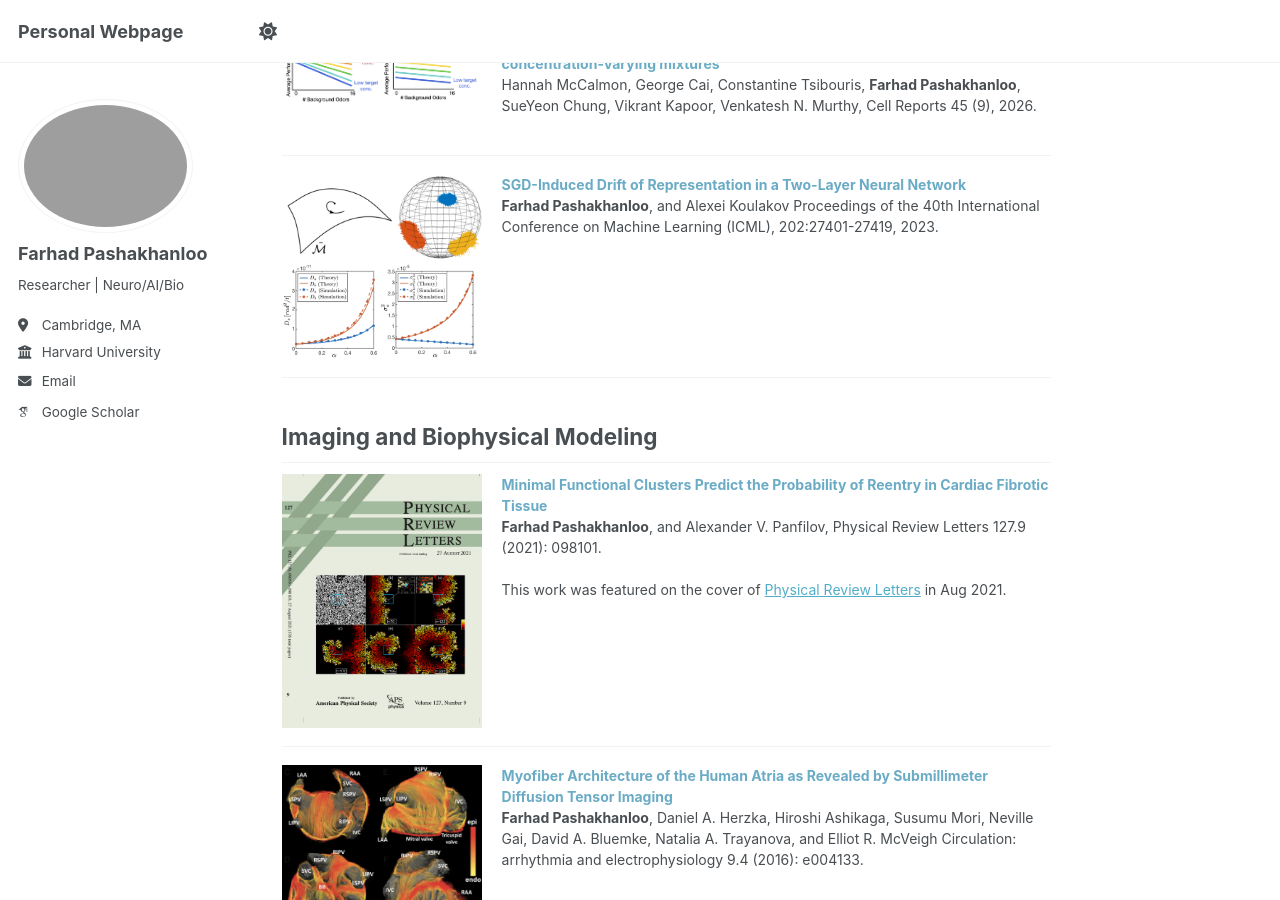
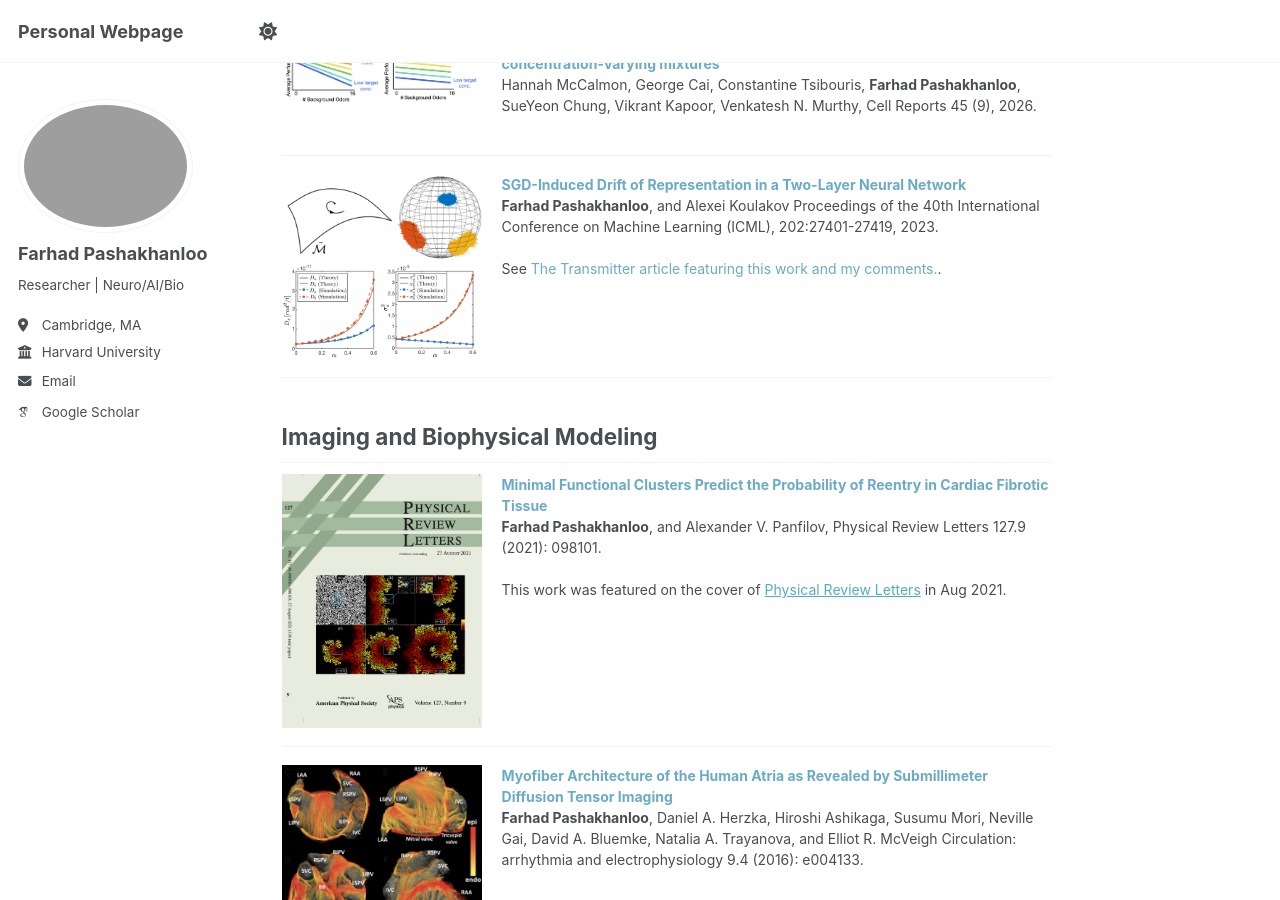
Before and after one commit to fpashakhanloo/fpashakhanloo.github.io, a Jekyll site: the page built from _pages/about.md, in a window 1280 px wide and 900 px high, scrolled down 1763 px. Built offline with Jekyll 4.4.1, drawn with Linux system fonts in a browser that asks for light colours; some web fonts are replaced; a script that is not in the unit is left out.

Commit message:
Updated site

```diff
--- a/_pages/about.md
+++ b/_pages/about.md
@@ -129,6 +129,8 @@
     </a><br>
     <strong>Farhad Pashakhanloo</strong>, and Alexei Koulakov Proceedings of the 40th International Conference on Machine Learning (ICML), 202:27401-27419, 2023.<br>
     <br>
+See <a href="https://www.thetransmitter.org/learning/what-drifting-representations-reveal-about-the-brain/" target="_blank" style="color: #6aabc5ff; text-decoration: none;">The Transmitter article featuring this work and my comments.</a>.
+
   </span>
 </div>
 ___
```
